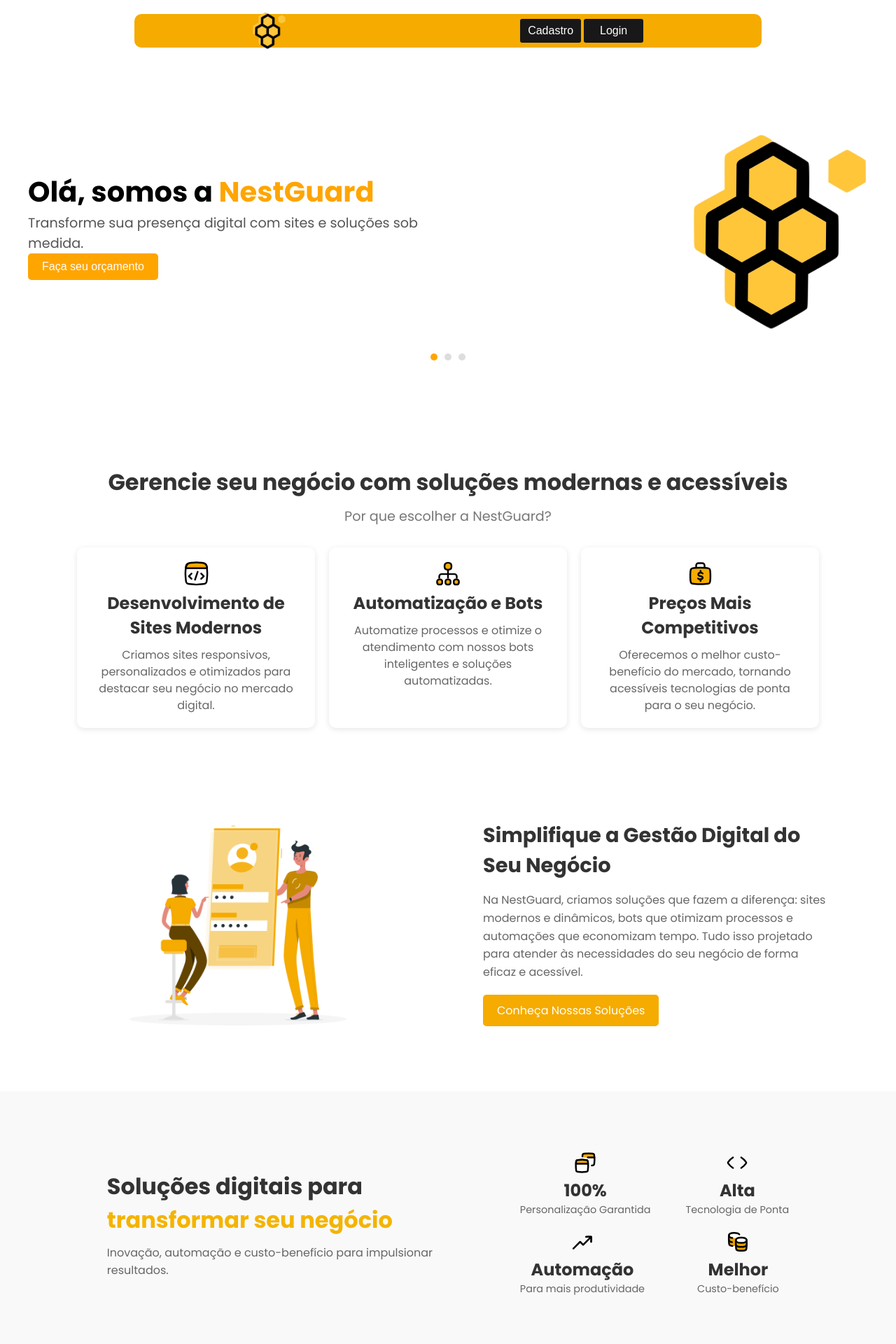
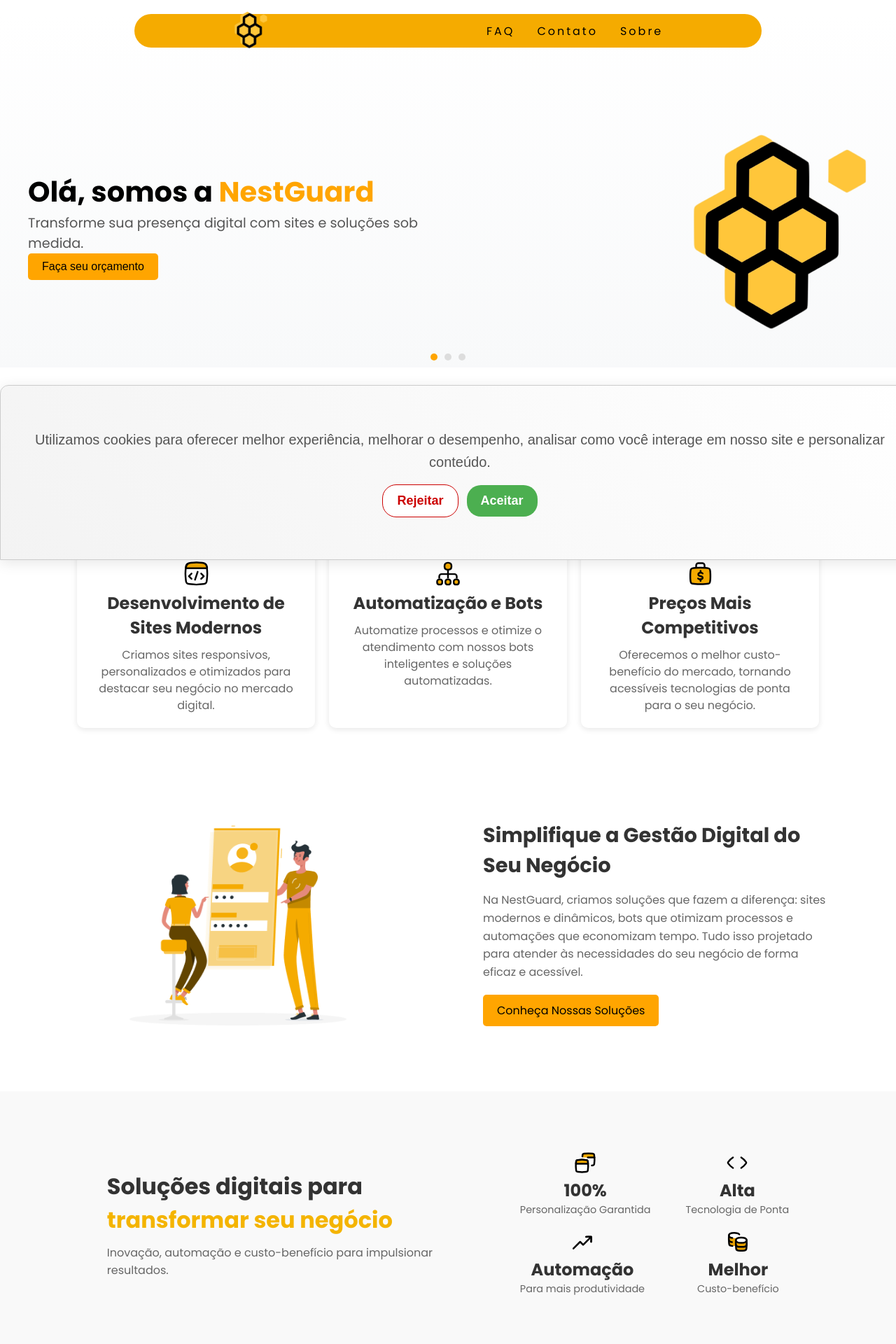
Before and after one commit to Guilherme-Augusto06/NestGuard-2.0, a Django app: page / in a window 1280 px wide. Shown: the top 1920 px of the page at 70% size. Run offline with Django 5.2, Linux system fonts and the light colour scheme; some web fonts are replaced.

Commit message:
feat: adicionando aviso de cookies

```diff
--- a/NestGuardProject/AppNestGuard/templates/homepage.html
+++ b/NestGuardProject/AppNestGuard/templates/homepage.html
@@ -2,15 +2,28 @@
 {% load static %}
 
 {% block body %}
-
-{% include "navbar.html" %}
-{% include "carrosel.html" %}
+<div class="backgroundHeader">
+    {% include "navbar.html" %}
+    {% include "carrosel.html" %}
+</div>
 {% include "section1.html" %}
 {% include "section2.html" %}
 {% include "section3.html" %}
 {% include "section4.html" %}
 {% include "section5.html" %}
 
+<a href="https://wa.me/5511914817182?text=Olá,%20gostaria%20de%20saber%20mais%20sobre%20os%20serviços%20da%20NestGuard."
+    target="_blank" style="position:fixed;bottom:20px;right:30px;">
+    <svg enable-background="new 0 0 512 512" width="50" height="50" version="1.1" viewBox="0 0 512 512"
+        xml:space="preserve" xmlns="http://www.w3.org/2000/svg">
+        <path
+            d="M256.064,0h-0.128l0,0C114.784,0,0,114.816,0,256c0,56,18.048,107.904,48.736,150.048l-31.904,95.104  l98.4-31.456C155.712,496.512,204,512,256.064,512C397.216,512,512,397.152,512,256S397.216,0,256.064,0z"
+            fill="#4CAF50" />
+        <path
+            d="m405.02 361.5c-6.176 17.44-30.688 31.904-50.24 36.128-13.376 2.848-30.848 5.12-89.664-19.264-75.232-31.168-123.68-107.62-127.46-112.58-3.616-4.96-30.4-40.48-30.4-77.216s18.656-54.624 26.176-62.304c6.176-6.304 16.384-9.184 26.176-9.184 3.168 0 6.016 0.16 8.576 0.288 7.52 0.32 11.296 0.768 16.256 12.64 6.176 14.88 21.216 51.616 23.008 55.392 1.824 3.776 3.648 8.896 1.088 13.856-2.4 5.12-4.512 7.392-8.288 11.744s-7.36 7.68-11.136 12.352c-3.456 4.064-7.36 8.416-3.008 15.936 4.352 7.36 19.392 31.904 41.536 51.616 28.576 25.44 51.744 33.568 60.032 37.024 6.176 2.56 13.536 1.952 18.048-2.848 5.728-6.176 12.8-16.416 20-26.496 5.12-7.232 11.584-8.128 18.368-5.568 6.912 2.4 43.488 20.48 51.008 24.224 7.52 3.776 12.48 5.568 14.304 8.736 1.792 3.168 1.792 18.048-4.384 35.52z"
+            fill="#FAFAFA" />
+    </svg>
+</a>
 
 
 {% endblock %}
--- /dev/null
+++ b/NestGuardProject/package.json
@@ -0,0 +1,5 @@
+{
+  "dependencies": {
+    "aos": "^2.3.4"
+  }
+}
--- a/NestGuardProject/static/css/carrosel.css
+++ b/NestGuardProject/static/css/carrosel.css
@@ -6,7 +6,12 @@
     margin: auto;
     overflow: hidden;
     margin-top: 50px;
+
   }
+  .backgroundHeader {
+    background: linear-gradient(to bottom, #ffffff, #f8f9fa); /* Gradiente do branco (#ffffff) ao #f8f9fa */
+}
+
 
   /* Itens do carrossel */
   .carousel-content {
@@ -44,7 +49,7 @@
     background-color: #ffa500;
     border: none;
     padding: 10px 20px;
-    color: #fff;
+    color: #000000;
     cursor: pointer;
     font-size: 1rem;
     border-radius: 5px;
--- /dev/null
+++ b/NestGuardProject/static/css/cookies.css
@@ -0,0 +1,83 @@
+#cookies-notice {
+    z-index: 10000;
+    position: fixed;
+    bottom: 0;
+    left: 0;
+    width: 100%;
+    min-height: 200px;
+    display: flex;
+    flex-direction: column;
+    justify-content: center;
+    align-items: center;
+    border-radius: 12px 12px 0 0;
+    border: 1px solid #ccc;
+    background: linear-gradient(45deg, #f3f3f3, #ffffff);
+    box-shadow: 0px 4px 20px rgba(0, 0, 0, 0.1);
+    padding: 24px 16px;
+    animation: slideUp 0.5s ease-in-out;
+    font-family: 'Arial', sans-serif;
+}
+
+@keyframes slideUp {
+    from {
+        transform: translateY(100%);
+    }
+    to {
+        transform: translateY(0);
+    }
+}
+
+#cookies-notice .content {
+    flex: 0;
+    text-align: center;
+    margin-bottom: 16px; /* Espaço menor entre o texto e os botões */
+}
+
+#cookies-notice .content span {
+    font-size: 20px;
+    line-height: 1.6;
+    color: #555;
+    max-width: 600px;
+}
+
+
+#cookies-notice .actions {
+    width: 100%;
+    display: flex;
+    justify-content: center; /* Centraliza os botões */
+    gap: 12px; /* Reduz o espaçamento entre os botões */
+    align-items: center;
+    max-width: 300px;
+}
+
+#cookies-notice .actions button {
+    border: none;
+    outline: none;
+    border-radius: 20px;
+    padding: 12px 20px; /* Ajuste do padding para um tamanho mais compacto */
+    font-size: 18px;
+    font-weight: bold;
+    cursor: pointer;
+    transition: transform 0.3s ease, background-color 0.3s ease;
+}
+
+
+#cookies-notice .actions button.reject {
+    border: 1px solid #cc0000;
+    color: #cc0000;
+    background: #fff;
+}
+#cookies-notice .actions button.reject:hover {
+    background-color: #cc0000;
+    color: #fff;
+    transform: scale(1.05);
+}
+
+#cookies-notice .actions button.accept {
+    background-color: #4CAF50;
+    color: #fff;
+}
+#cookies-notice .actions button.accept:hover {
+    background-color: #45a049;
+    transform: scale(1.05);
+}
--- a/NestGuardProject/static/css/navbar.css
+++ b/NestGuardProject/static/css/navbar.css
@@ -9,9 +9,10 @@
     height: 45px;
 }
 a {
-    color: #ffffff;
+    color: #000000;
     text-decoration: none;
     transition: 0.3s;
+    font-family: 'poppins';
   }
 
 
@@ -48,7 +49,7 @@ nav {
     font-family: system-ui, -apple-system, Helvetica, Arial, sans-serif;
     background-color: #F5AB00;
     height: 6vh;
-    border-radius: 10px 10px 10px 10px;
+    border-radius: 40px 40px 40px 40px;
     margin-left: 15%;
     margin-right: 15%;
 
--- a/NestGuardProject/static/css/section2.css
+++ b/NestGuardProject/static/css/section2.css
@@ -51,8 +51,8 @@
   /* Botão */
   .custom-button {
     display: inline-block;
-    background-color: #F5AB00; /* Cor laranja */
-    color: #fff;
+    background-color: #ffa500; /* Cor laranja */
+    color: #000000;
     font-size: 1rem;
     padding: 10px 20px;
     border-radius: 5px;
--- a/NestGuardProject/static/css/section5.css
+++ b/NestGuardProject/static/css/section5.css
@@ -54,7 +54,7 @@
 
 .meet-customers-link {
     font-size: 1rem;
-    color: #f4b400; /* Amarelo */
+    color: #ffa500; /* Amarelo */
     text-decoration: none;
     font-weight: 600; /* Peso médio para destaque */
     margin-top: 10px;
--- a/NestGuardProject/static/css/styles.css
+++ b/NestGuardProject/static/css/styles.css
@@ -9,3 +9,4 @@
 @import url(section2.css);
 @import url(section3.css);
 @import url(section5.css);
+@import url(cookies.css);
--- /dev/null
+++ b/NestGuardProject/static/js/cookies.js
@@ -0,0 +1,78 @@
+class CookiesNotice
+{
+    constructor(){
+        this.key = "@cookies";
+        this.init();
+    }
+
+    layout(){
+
+        return `
+            <div id="cookies-notice">
+                <div class="content">
+                    <span>
+                        Utilizamos cookies para oferecer
+                        melhor experiência, melhorar o
+                        desempenho, analisar como você interage
+                        em nosso site e personalizar conteúdo.
+                    </span>
+                </div>
+
+                <div class="actions">
+                    <button class="reject" onclick="cookiesNotice.remove();">Rejeitar</button>
+                    <button class="accept" onclick="cookiesNotice.accept();">Aceitar</button>
+                </div>
+            </div>
+        `;
+
+    }
+
+    save(){
+
+        localStorage.setItem(this.key,true);
+
+    }
+
+    get(){
+
+        const get = localStorage.getItem(this.key) || false;
+        return get;
+
+    }
+
+    create(){
+
+        document.body.insertAdjacentHTML("beforeend",this.layout());
+
+    }
+
+    remove(){
+
+        const select = document.querySelector("#cookies-notice");
+
+        select.parentNode.removeChild(select);
+
+    }
+
+    accept(){
+
+        this.save();
+
+        this.remove();
+
+    }
+
+    async init(){
+
+        const status = await this.get();
+
+        if(status) {
+            return;
+        }
+
+        this.create();
+
+    }
+}
+
+const cookiesNotice = new CookiesNotice;
--- a/NestGuardProject/templates/carrosel.html
+++ b/NestGuardProject/templates/carrosel.html
@@ -1,6 +1,6 @@
 {% load static %}
 <div class="carousel-container">
-    <div class="carousel-content">
+    <div class="carousel-content" data-aos="fade-down">
         <!-- As imagens são carregadas diretamente da pasta static -->
         <div class="carousel-item">
             <div class="carousel-text">
--- a/NestGuardProject/templates/index.html
+++ b/NestGuardProject/templates/index.html
@@ -10,7 +10,7 @@
 
     <link rel="icon" href="{% static 'img/IconeNestGuard.png' %}" type="image/png">
 
-
+    <link href="https://cdn.jsdelivr.net/npm/aos@2.3.4/dist/aos.css" rel="stylesheet">
     <link rel="stylesheet" href="{% static 'css/styles.css' %}">
 
     <link rel="stylesheet"
@@ -18,7 +18,6 @@
 </head>
 
 <body class="main">
-
 
     {% block body %}
 
@@ -28,6 +27,14 @@
 
 
     <script src="{% static 'js/carrosel.js' %}"></script>
+    <script src="{% static 'js/cookies.js' %}"></script>
+    <script src="https://cdn.jsdelivr.net/npm/aos@2.3.4/dist/aos.js"></script>
+    <script>
+        AOS.init({
+            duration: 1000, // Duração da animação em milissegundos
+            once: true,     // A animação ocorre apenas uma vez
+        });
+    </script>
 
 </body>
 
--- a/NestGuardProject/templates/navbar.html
+++ b/NestGuardProject/templates/navbar.html
@@ -2,7 +2,8 @@
 
 <!-- Navbar -->
 <header>
-  <nav>
+  <div class="teste">
+    <nav >
       <div class="logo-component">
         <a href="/">
           <!--Link da imagem-->
@@ -15,10 +16,13 @@
         <div class="line3"></div>
       </div>
       <ul class="nav-list">
-      <button class="cadastro">Cadastro</button>
-      <button class="login">Login</button>
+        <li><a href="">FAQ</a></li>
+        <li><a href="">Contato</a></li>
+        <li><a href="">Sobre</a></li>
+
       </ul>
     </nav>
+  </div>
 </header>
 
 <script>
--- a/NestGuardProject/templates/section1.html
+++ b/NestGuardProject/templates/section1.html
@@ -1,11 +1,11 @@
 {% load static %}
 <div class="section-container">
-    <div class="section-header">
+    <div class="section-header"  data-aos="fade-down">
         <h1>Gerencie seu negócio com soluções modernas e acessíveis</h1>
         <p>Por que escolher a NestGuard?</p>
     </div>
     <div class="cards-container">
-        <div class="card">
+        <div class="card"  data-aos="fade-right">
             <svg width="35" height="35" viewBox="0 0 35 35" fill="none" xmlns="http://www.w3.org/2000/svg">
                 <path
                     d="M2.63317 27.7848C2.8999 30.1605 4.79435 32.0537 7.16909 32.3289C10.5027 32.7152 13.9584 33.125 17.5 33.125C21.0416 33.125 24.4973 32.7152 27.8309 32.3289C30.2057 32.0537 32.1001 30.1605 32.3668 27.7848C32.7395 24.4659 33.125 21.0257 33.125 17.5C33.125 13.9743 32.7395 10.5341 32.3668 7.21518C32.1001 4.83947 30.2057 2.94629 27.8309 2.6711C24.4973 2.28481 21.0416 1.875 17.5 1.875C13.9584 1.875 10.5027 2.28481 7.16909 2.6711C4.79434 2.94629 2.8999 4.83947 2.63317 7.21518C2.26055 10.5341 1.875 13.9743 1.875 17.5C1.875 21.0257 2.26055 24.4659 2.63317 27.7848Z"
@@ -25,7 +25,7 @@
             <h2>Desenvolvimento de Sites Modernos</h2>
             <p>Criamos sites responsivos, personalizados e otimizados para destacar seu negócio no mercado digital.</p>
         </div>
-        <div class="card">
+        <div class="card"  data-aos="fade-up">
             <svg width="36" height="35" viewBox="0 0 36 35" fill="none" xmlns="http://www.w3.org/2000/svg">
                 <path
                     d="M18 11.875C21.2 11.875 23 10.075 23 6.875C23 3.675 21.2 1.875 18 1.875C14.8 1.875 13 3.675 13 6.875C13 10.075 14.8 11.875 18 11.875Z"
@@ -60,7 +60,7 @@
             <h2>Automatização e Bots</h2>
             <p>Automatize processos e otimize o atendimento com nossos bots inteligentes e soluções automatizadas.</p>
         </div>
-        <div class="card">
+        <div class="card"  data-aos="fade-left">
             <svg width="35" height="35" viewBox="0 0 35 35" fill="none" xmlns="http://www.w3.org/2000/svg">
                 <path
                     d="M17.5001 9.09998C13.4895 9.09998 9.28134 9.09998 5.89221 9.84283C4.87777 10.0652 4.0849 10.8438 3.82182 11.8485C3.1001 14.6045 3.1001 16.9717 3.1001 20.8C3.1001 24.6282 3.1001 26.9954 3.82182 29.7515C4.0849 30.7561 4.87777 31.5348 5.89221 31.7571C9.28134 32.5 13.4895 32.5 17.5001 32.5C21.5107 32.5 25.7189 32.5 29.108 31.7571C30.1224 31.5348 30.9153 30.7561 31.1784 29.7515C31.9001 26.9954 31.9001 24.6282 31.9001 20.8C31.9001 16.9717 31.9001 14.6045 31.1784 11.8485C30.9153 10.8438 30.1224 10.0652 29.108 9.84283C25.7189 9.09998 21.5107 9.09998 17.5001 9.09998Z"
--- a/NestGuardProject/templates/section2.html
+++ b/NestGuardProject/templates/section2.html
@@ -2,11 +2,11 @@
 <div class="custom-section-container">
     <div class="custom-content-wrapper">
         <!-- Imagem ilustrativa -->
-        <div class="custom-image-container">
+        <div class="custom-image-container"  data-aos="fade-right">
             <img src="{% static 'img/imgVector.png' %}" alt="Illustration">
         </div>
         <!-- Conteúdo de texto -->
-        <div class="custom-text-container">
+        <div class="custom-text-container"  data-aos="fade-left">
             <h2 class="custom-title">Simplifique a Gestão Digital do Seu Negócio</h2>
             <p class="custom-description">
                 Na NestGuard, criamos soluções que fazem a diferença: sites modernos e dinâmicos, bots que otimizam
--- a/NestGuardProject/templates/section3.html
+++ b/NestGuardProject/templates/section3.html
@@ -1,13 +1,13 @@
 {% load static %}
 <div class="business-stats-section">
     <!-- Texto à esquerda -->
-    <div class="business-info-container">
+    <div class="business-info-container"  data-aos="fade-right">
         <h2 class="business-title">Soluções digitais para <span class="highlight">transformar seu negócio</span></h2>
         <p class="business-description">Inovação, automação e custo-benefício para impulsionar resultados.</p>
     </div>
 
     <!-- Estatísticas à direita -->
-    <div class="stats-container">
+    <div class="stats-container" data-aos="fade-left">
         <div class="stats-row">
             <div class="stat-item">
                 <svg width="30" height="30" viewBox="0 0 30 30" fill="none" xmlns="http://www.w3.org/2000/svg">
--- a/NestGuardProject/templates/section4.html
+++ b/NestGuardProject/templates/section4.html
@@ -2,11 +2,11 @@
 <div class="custom-section-container">
     <div class="custom-content-wrapper">
         <!-- Imagem ilustrativa -->
-        <div class="custom-image-container">
+        <div class="custom-image-container" data-aos="fade-right">
             <img src="{% static 'img/imgVector2.png' %}" alt="Illustration">
         </div>
         <!-- Conteúdo de texto -->
-        <div class="custom-text-container">
+        <div class="custom-text-container" data-aos="fade-left">
             <h2 class="custom-title">Segurança Digital em Primeiro Lugar</h2>
             <p class="custom-description">
                 Na NestGuard, sua segurança é nossa prioridade. Utilizamos tecnologias avançadas como VPNs dedicadas e
--- a/NestGuardProject/templates/section5.html
+++ b/NestGuardProject/templates/section5.html
@@ -1,12 +1,12 @@
 {% load static %}
 <div class="customer-testimonial-section">
     <!-- Imagem à esquerda -->
-    <div class="customer-image-container">
+    <div class="customer-image-container" data-aos="fade-right">
         <img src="{% static 'img/garantia.png' %}" alt="Garantia Icon" class="customer-logo">
     </div>
 
     <!-- Texto à direita -->
-    <div class="customer-text-container">
+    <div class="customer-text-container" data-aos="fade-left">
         <p class="customer-quote">
             Na NestGuard, confiamos tanto na qualidade dos nossos serviços que oferecemos garantia completa em todas as
             soluções entregues. Caso algo não corresponda às suas expectativas, estamos aqui para ajustar e melhorar até
```
Also changed, not shown: NestGuardProject/package-lock.json (added). Lines whose indentation alone changed are shown as unchanged.
